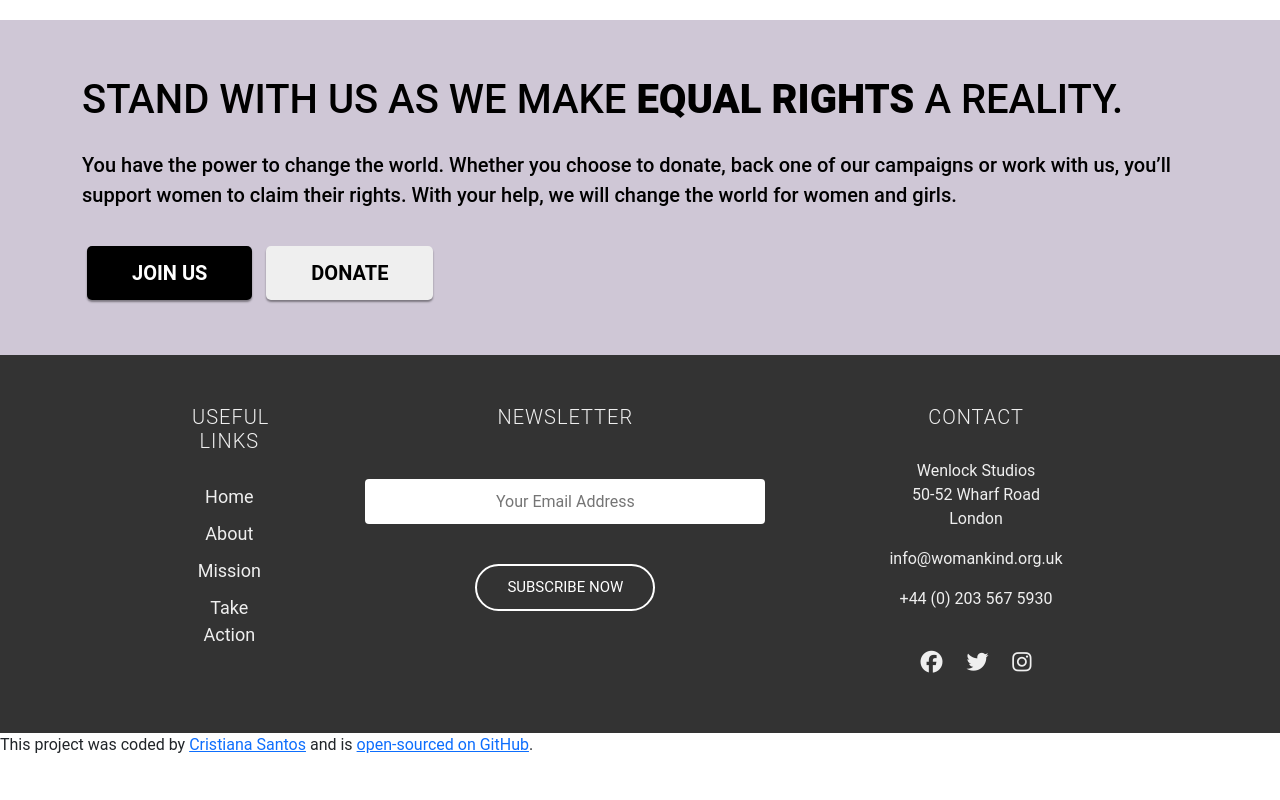
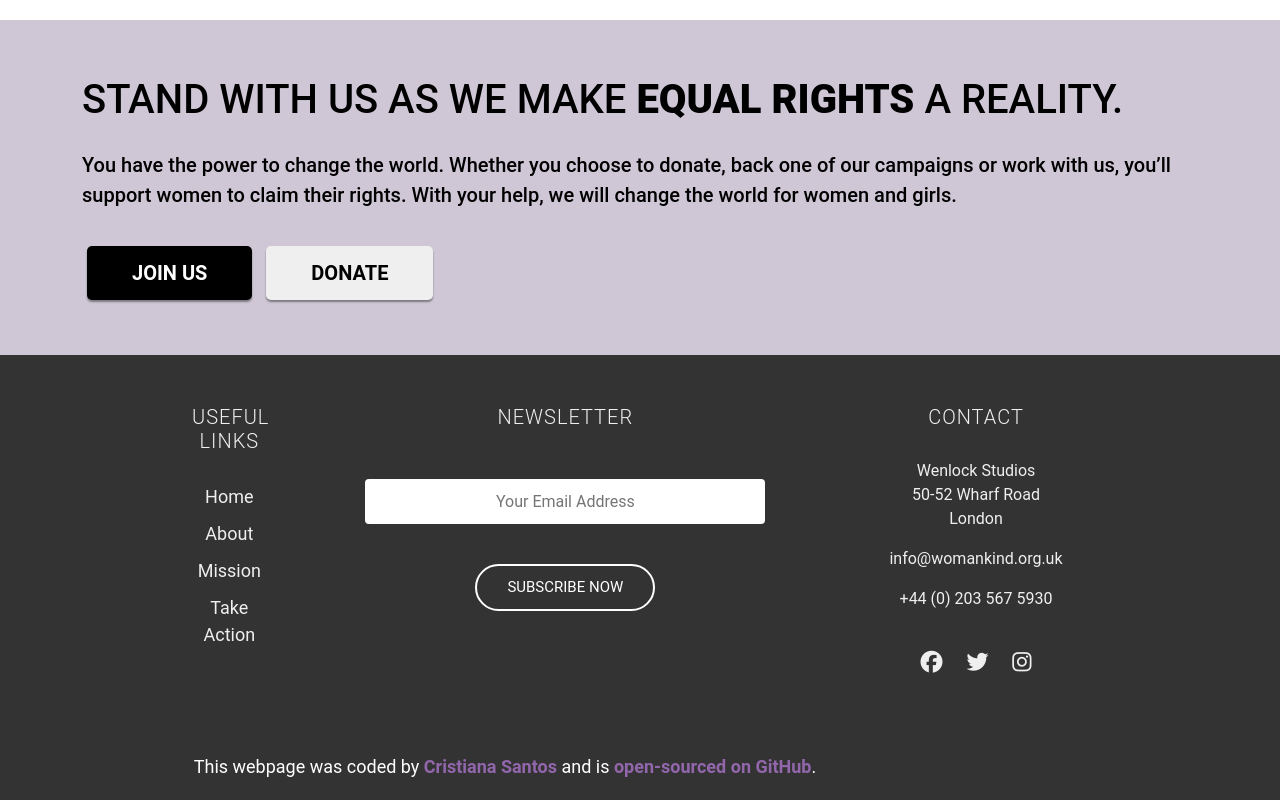
Before and after one commit to Mimii15/shecodes-ngo-project, a plain HTML site: page index.html in a window 1280 px wide. Shown: the part 4190-4990 px from the top of the page. Before the commit the page ends 4947 px from the top, so only its background shows below. Drawn offline with nearby package versions, Linux system fonts and the light colour scheme.

Commit message:
edited personal info part

```diff
--- a/index.html
+++ b/index.html
@@ -32,7 +32,6 @@
 				--mainColor: #442563;
 				--secondaryColor: #9166ab;
 				--gray: #dcdcdcb5;
-				--borderColor: #b2b2b2b5;
 			}
 
 			* {
@@ -131,7 +130,7 @@
 			#hero h2 span {
 				background-color: #ffffff;
 				color: #000;
-				text-shadow: 3px 3px #9166ab;
+				text-shadow: 3px 3px var(--secondaryColor);
 			}
 
 			#hero p {
@@ -265,7 +264,7 @@
 
 			.tabs .nav-pills .nav-item .nav-link.active {
 				color: #fff;
-				background: #442563;
+				background: var(--mainColor);
 				border: 1px solid #b390d5;
 			}
 
@@ -350,14 +349,14 @@
 				content: "";
 				width: 50%;
 				height: 100%;
-				background: #442563;
+				background: var(--mainColor);
 				position: absolute;
 				top: 0;
 				left: 0;
 				border-radius: 10px 0px 0px 10px;
 			}
 			.overlay:hover:before {
-				background: #442563;
+				background: var(--mainColor);
 				width: 100%;
 				border-radius: 10px;
 			}
@@ -668,6 +667,24 @@
 				.footer {
 					display: none;
 				}
+			}
+
+			/*------ personal info -----*/
+
+			.personal-info {
+				background: #333;
+				font-size: 18px;
+				text-align: center;
+				color: #fff;
+				margin-left: -270px;
+				padding: 20px;
+			}
+
+			.personal-info a {
+				text-decoration: none;
+				font-weight: bolder;
+				cursor: pointer;
+				color: var(--secondaryColor);
 			}
 		</style>
 	</head>
@@ -1414,7 +1431,7 @@ https://s3.amazonaws.com/shecodesio-production/uploads/files/000/062/697/origina
 				</div>
 			</div>
 			<div class="personal-info">
-				This project was coded by
+				This webpage was coded by
 				<a
 					href="https://www.linkedin.com/in/cristianaa-santos/"
 					target="_blank"
```
